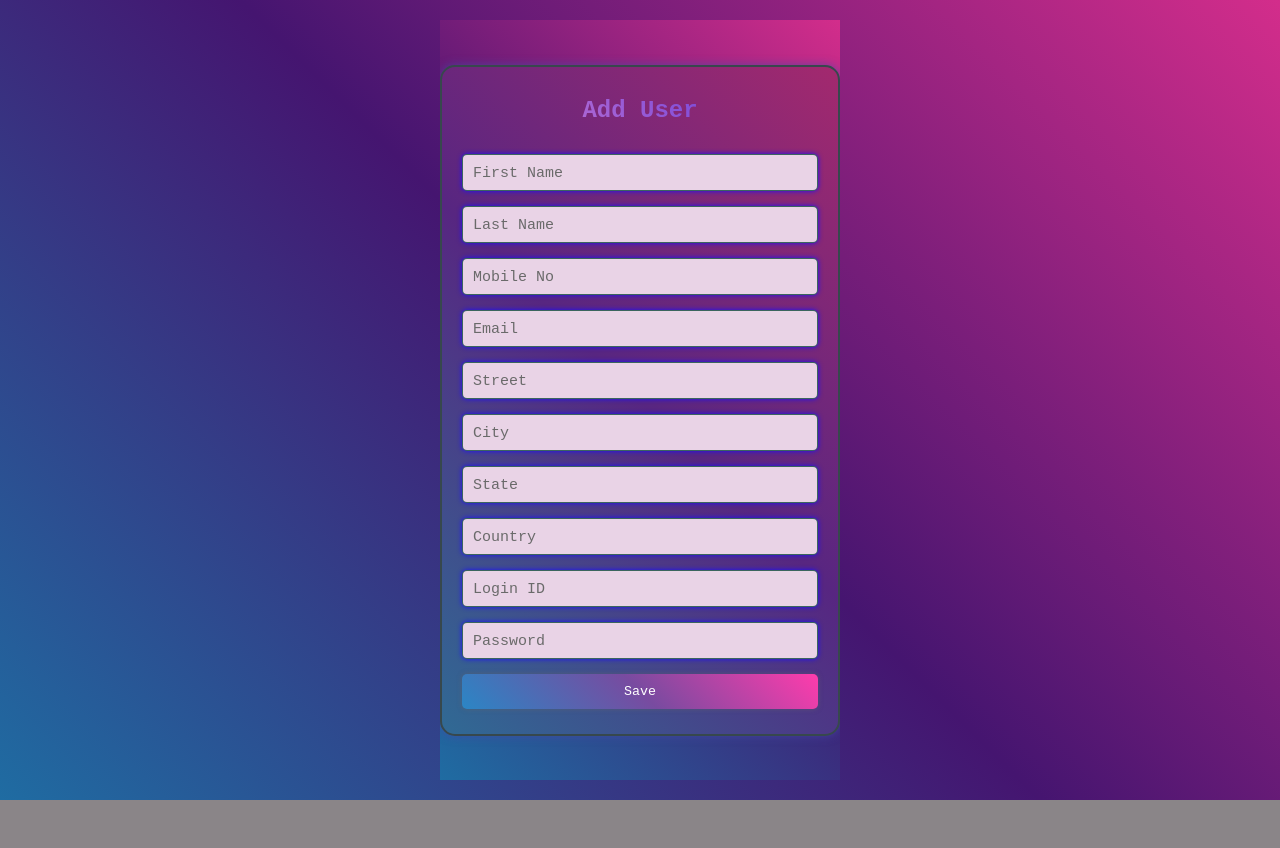
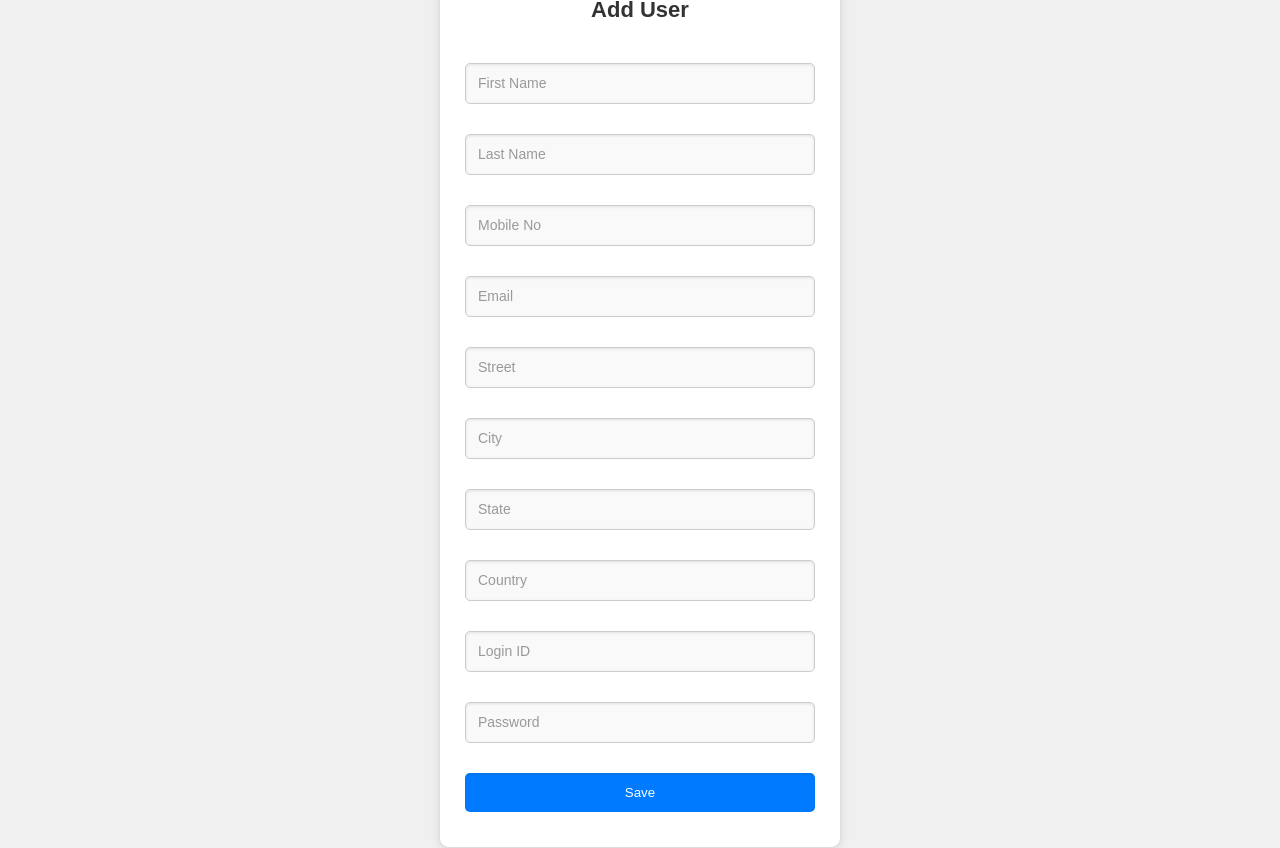
Before and after one commit to Salonijain08/user-Information, a website: page public/index.html in a window 1280 px wide. Before the commit the page ends 800 px from the top, so only its background shows below. Drawn offline with nearby package versions, Linux system fonts and the light colour scheme.

Commit message:
Update index.css

```diff
--- a/public/index.css
+++ b/public/index.css
@@ -1,89 +1,73 @@
-* {
+ {
     padding: 0;
     margin: 0;
     box-sizing: border-box;
 }
 
-  body,
-  html {
+body, html {
     height: 100%;
     display: flex;
     justify-content: center;
     align-items: center;
-    /* background-color: #3d2121;#73605B, #D09683; */
-    background-color: #8a8588;
-  background-image: linear-gradient(225deg, #d32d8b 0%, #451570 50%, #1f6ca2 100%);
-
-    overflow: hidden;
-    padding: 20px 0;
+    background-color: #f0f0f0;
+    font-family: 'Arial', sans-serif;
 }
 
 #userForm {
-    width: 400px;
-    padding: 20px;
-    background-color: #FF3CAC;
-  background-image: linear-gradient(225deg, #a3296e 0%, #572681 50%, #306a94 100%);
-
-    /* background-color: #022b32; */
-    border: 2px solid #37484d;
-    border-radius: 15px;
-    box-shadow: 0 0 10px rgba(71, 71, 169, 0.7);
+    width: 350px;
+    padding: 25px;
+    background-color: #ffffff;
+    border: 1px solid #ddd;
+    border-radius: 10px;
+    box-shadow: 0 2px 10px rgba(0, 0, 0, 0.1);
     display: flex;
     flex-direction: column;
-    gap: 5px;
+    gap: 15px;
 }
 
 #userForm input,
 #userForm button {
     width: 100%;
-    padding: 10px;
-    margin-bottom: 5px;
-    border: 1px solid rgba(40, 89, 80, 0.9);
-    border-radius: 3px;
+    padding: 12px;
+    margin-bottom: 10px;
+    border: 1px solid #ccc;
     border-radius: 5px;
-    background-color: #e9d3e6;
-    box-shadow: 0 0 5px rgb(25, 13, 255);
+    background-color: #f9f9f9;
+    box-shadow: inset 0 1px 3px rgba(0, 0, 0, 0.1);
 }
+
 #userForm input::placeholder {
-    color: #6a6a6a;
-    font-size: 15px;
-    font-family: "Courier New", Courier, monospace;
+    color: #999;
+    font-size: 14px;
 }
 
 #userForm button {
-    font-family: "Courier New", Courier, monospace;
-    /* background-color: #277b62; */
-    background-color: #FF3CAC;
-  background-image: linear-gradient(225deg, #FF3CAC 0%, #784BA0 50%, #2B86C5 100%);
-
-    color: rgb(255, 255, 255);
+    font-family: 'Arial', sans-serif;
+    background-color: #007bff;
+    color: #fff;
     border: none;
     cursor: pointer;
-    box-shadow: 0 0 5px rgba(105, 100, 100, 0.512);
+    transition: background-color 0.3s ease;
 }
+
 #userForm button:hover {
-    /* background-color:  #2cc99d; */
-    background-color: #FF3CAC;
-  background-image: linear-gradient(225deg, #9e2a6c 0%, #4e2671 50%, #164465 100%);
+    background-color: #0056b3;
+}
 
-  }
 #userForm input:-webkit-autofill,
 #userForm input:-webkit-autofill:hover,
 #userForm input:-webkit-autofill:focus,
 #userForm input:-webkit-autofill:active {
-    background-color: #5c3655 !important;
-    color: #474c4d;
-    -webkit-box-shadow: 0 0 5px rgba(101, 86, 100, 0.9) inset !important;
-    box-shadow: 0 0 5px rgba(87, 64, 87, 0.9) inset !important;
+    background-color: #fff !important;
+    color: #333;
+    box-shadow: inset 0 1px 3px rgba(0, 0, 0, 0.1) !important;
 }
+
 #userForm h2 {
-    font-family: "Courier New", Courier, monospace;
+    font-family: 'Arial', sans-serif;
     margin-bottom: 20px;
-    margin-top: 10px;
-    font-size: 24px;
+    font-size: 22px;
     font-weight: bold;
-    background: linear-gradient(45deg, #d27dce, #5937de);
-    -webkit-background-clip: text;
-    -webkit-text-fill-color: transparent;
+    color: #333;
     text-align: center;
 }
```
Lines whose indentation alone changed are shown as unchanged.
